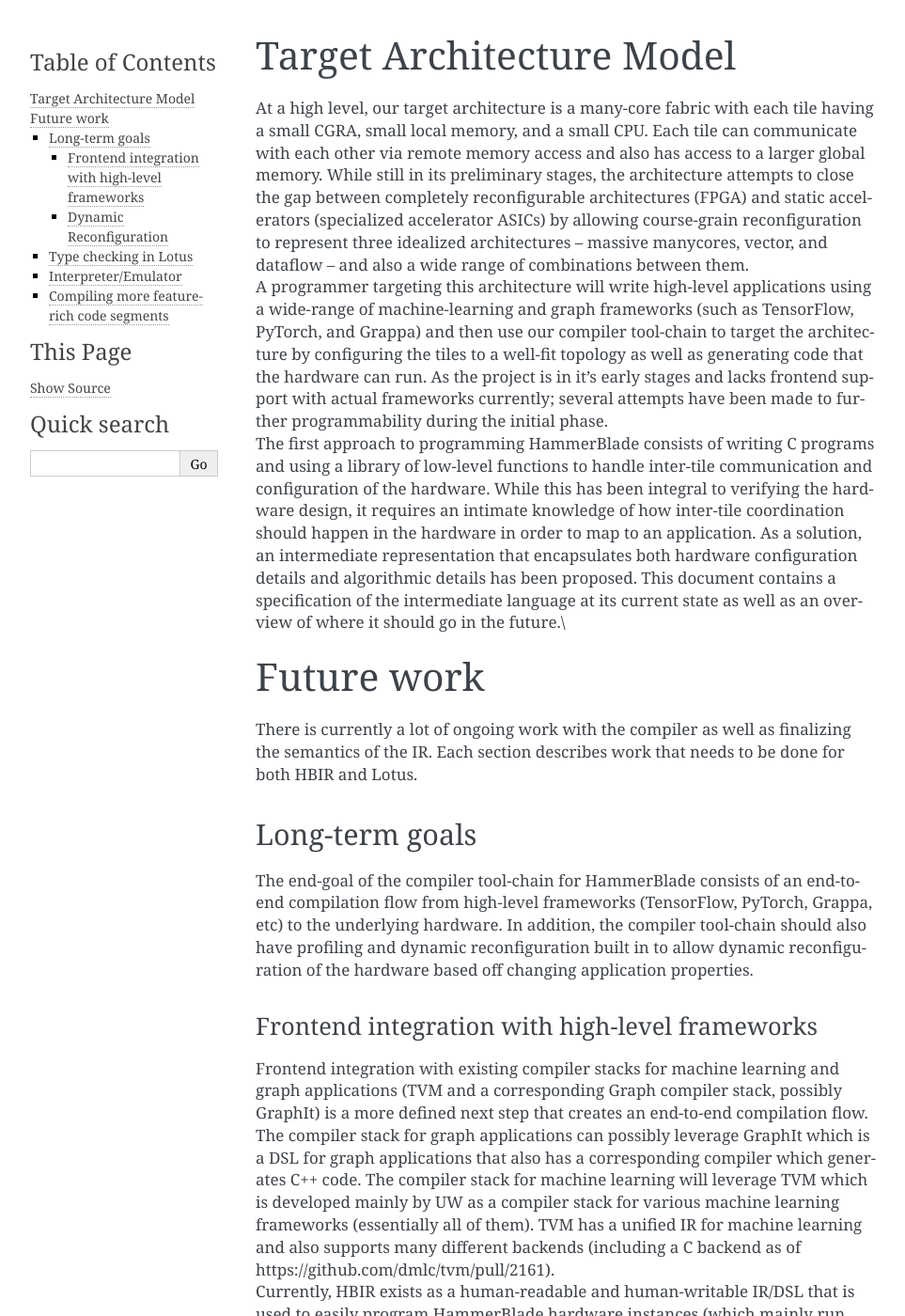
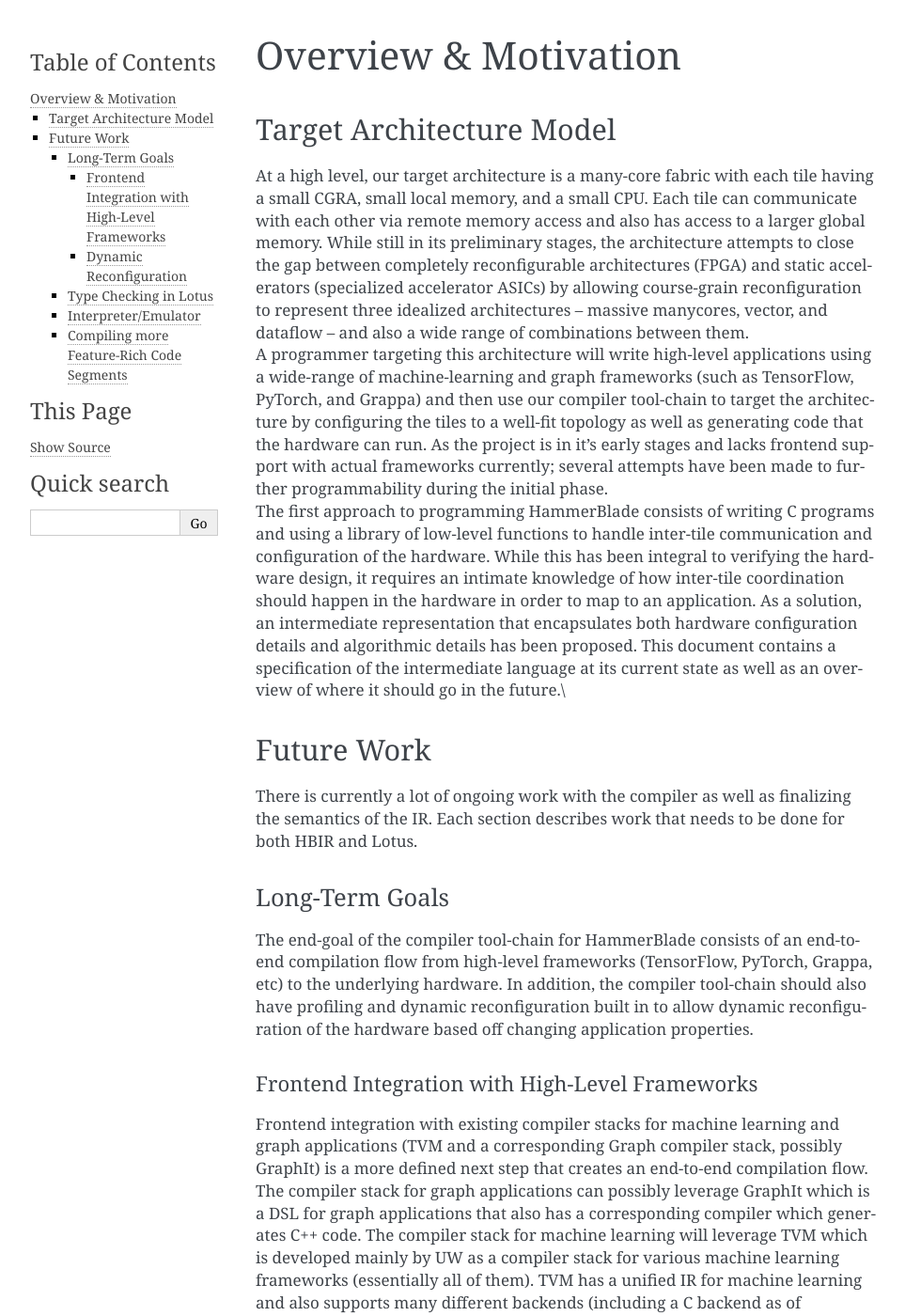
Before and after one commit to cucapra/hbir, a Sphinx documentation site: the page built from docs/overview.md, in a window 1280 px wide and 1400 px high. Shown: the whole window at 94% size, without its empty margins (148-1111 px from the left). Built offline with Sphinx 7.4.7, drawn with Linux system fonts in a browser that asks for light colours; some of the changed text lies outside the part shown.

Commit message:
Proper section nesting

```diff
--- a/docs/overview.md
+++ b/docs/overview.md
@@ -1,5 +1,9 @@
+Overview & Motivation
+=====================
+
+
 Target Architecture Model
-=========================
+-------------------------
 
 At a high level, our target architecture is a many-core fabric with each
 tile having a small CGRA, small local memory, and a small CPU. Each tile
@@ -29,15 +33,15 @@
 specification of the intermediate language at its current state as well
 as an overview of where it should go in the future.\
 
-Future work
-===========
+
+Future Work
+-----------
 
 There is currently a lot of ongoing work with the compiler as well as
 finalizing the semantics of the IR. Each section describes work that
 needs to be done for both HBIR and Lotus.
 
-Long-term goals
----------------
+### Long-Term Goals
 
 The end-goal of the compiler tool-chain for HammerBlade consists of an
 end-to-end compilation flow from high-level frameworks (TensorFlow,
@@ -46,7 +50,7 @@
 reconfiguration built in to allow dynamic reconfiguration of the
 hardware based off changing application properties.
 
-### Frontend integration with high-level frameworks
+#### Frontend Integration with High-Level Frameworks
 
 Frontend integration with existing compiler stacks for machine learning
 and graph applications (TVM and a corresponding Graph compiler stack,
@@ -72,7 +76,7 @@
 beneficial in that it removes a stage in our compiler toolchain (not
 having to run either TVM and GraphIt and then Lotus).
 
-### Dynamic Reconfiguration
+#### Dynamic Reconfiguration
 
 This is currently an unknown in terms of implementation and scope but
 the end goal is to allow dynamic reconfiguration of the hardware based
@@ -84,8 +88,8 @@
 mentions using machine learning to handle profiling and ultimately the
 aforementioned inference.
 
-Type checking in Lotus
-----------------------
+
+### Type Checking in Lotus
 
 Currently, there is no type checking done at compile-time for a HBIR
 program compiled using Lotus. For the foreseeable future, HBIR will
@@ -111,8 +115,7 @@
 -   Basic code segment type-checking (although we can leverage gcc for
     this).
 
-Interpreter/Emulator
---------------------
+### Interpreter/Emulator
 
 In addition to type checking, while HBIR is more human-writable than
 writing a C-program using the low-level bsg primitives, it is still
@@ -121,8 +124,7 @@
 interpreter or emulator to allow high-level verification of HBIR
 programs is also important while HBIR is primarily used as a DSL.
 
-Compiling more feature-rich code segments
------------------------------------------
+### Compiling more Feature-Rich Code Segments
 
 Programs utilizing vectors and simple memory access patterns are
 currently functional when compiling using Lotus. More complicated
```
Also changed, not shown: docs/lang.md (+14 -13 lines), docs/lotus.md (+2 -2 lines).
